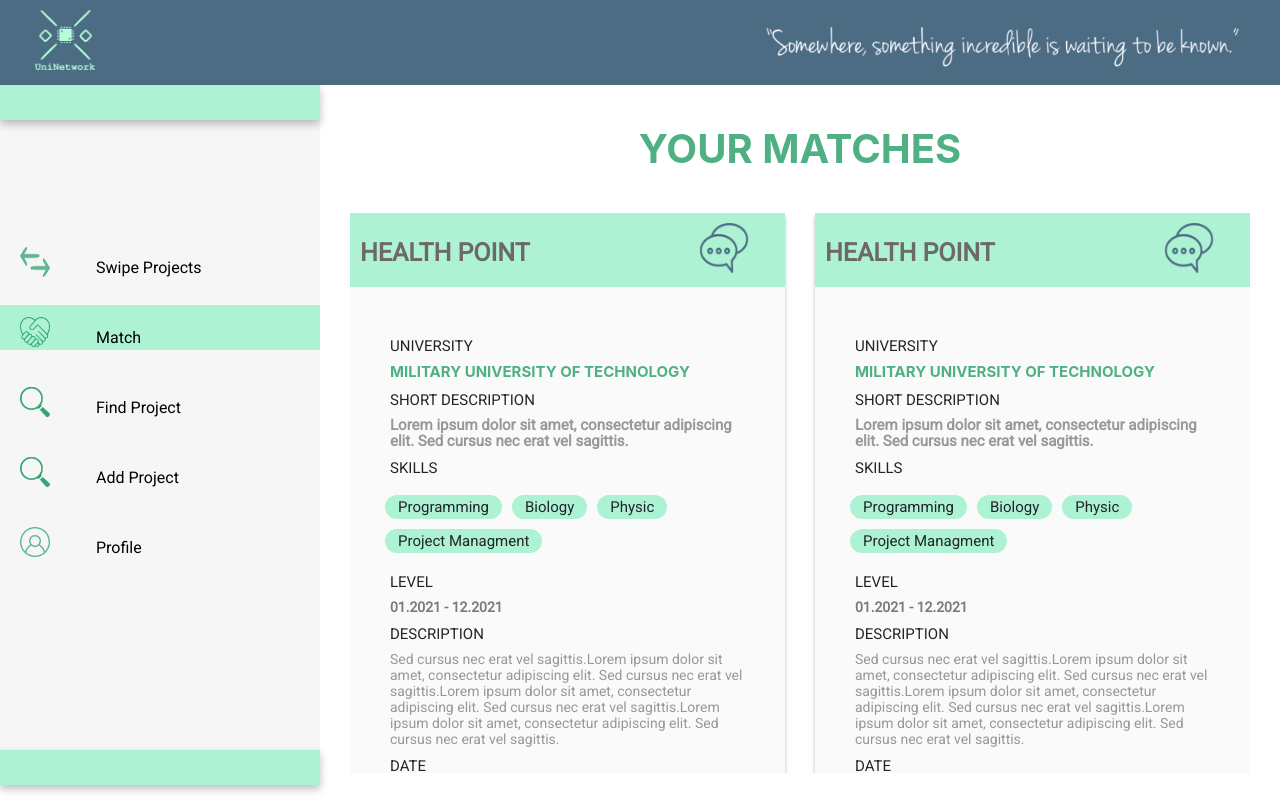
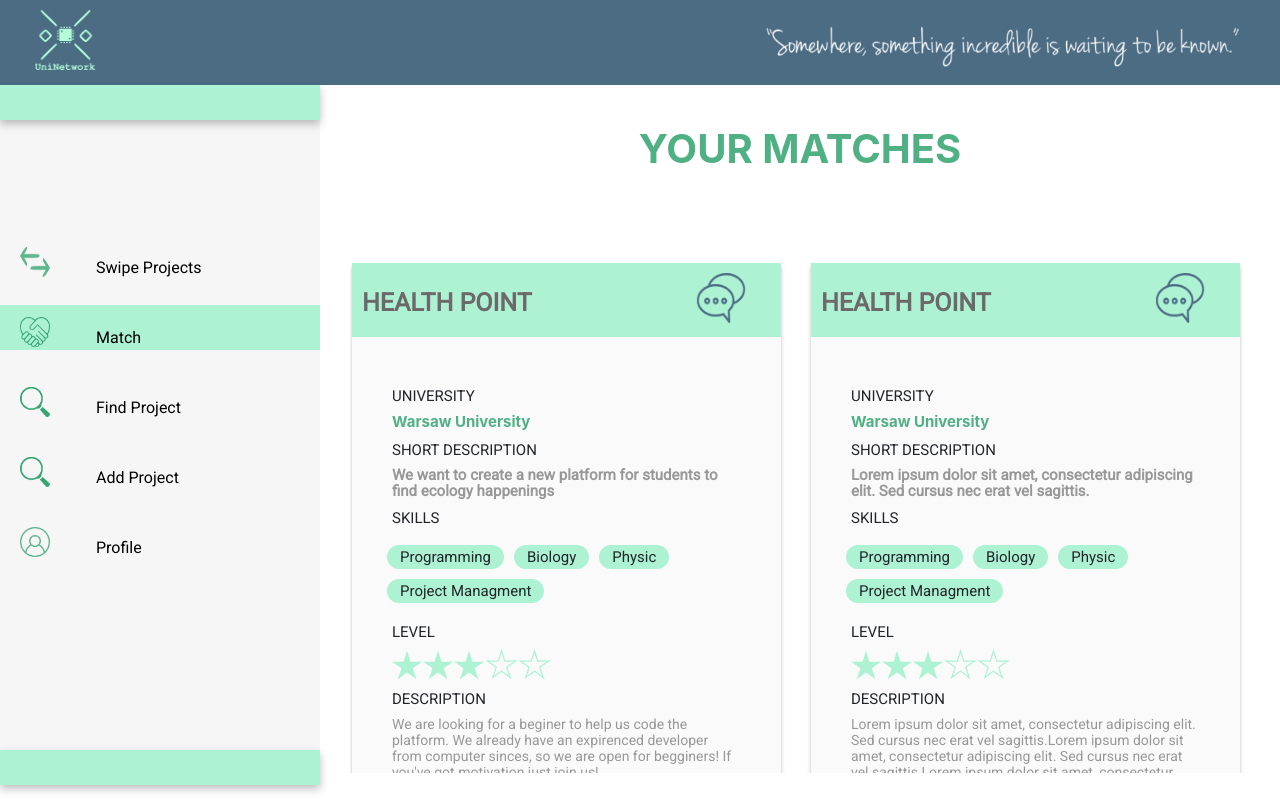
Before and after one commit to KrukowskiJ/EDUHACK2021---UniNetwork, a React (Create React App) app: page /matches in a window 1280 px wide. Built offline with nearby package versions, Linux system fonts and the light colour scheme.

Commit message:
connect to json data

```diff
--- a/src/views/Matches.js
+++ b/src/views/Matches.js
@@ -4,6 +4,9 @@ import styled from "styled-components"
 import { Row, Col } from 'react-bootstrap';
 import logo from '../img/matches_header.png';
 import SkillBox from "./atoms/SkillBox";
+import prjData from "../data/projects.json";
+import StarFull from "../img/starfull.png"
+import StarEmpty from "../img/starempty.png"
 
 export default () => {
   return (
@@ -12,11 +15,11 @@ export default () => {
       <SectionTitle title="YOUR MATCHES" />
 
       <ScrollView>
-        <Card />
+        <Card data={prjData[0]} data2={prjData[1]} />
 
-        <Card />
+        <Card data={prjData[2]} data2={prjData[3]} />
 
-        <Card />
+        <Card data={prjData[0]} data2={prjData[1]} />
       </ScrollView>
     </Mainn >
   );
@@ -46,7 +49,9 @@ box-shadow: 0px 4px 4px rgba(0, 0, 0, 0.25);
 const Two_Cards = styled.div`
     padding: 0px;
     border: none;
-
+    margin-Top:50px;
+    margin-Left: 2px;
+    margin-right: 10px;
 `
 
 const GreenBox = styled.div`
@@ -112,8 +117,11 @@ const Title = styled.h1`
     font-size: 15px;
     margin-top: 10px;
 `
+const Star = styled.img`
 
-const Profile_card = () => {
+`
+
+const Profile_card = ({ data }) => {
   return (
     <Col >
       <GreenBox>
@@ -132,14 +140,14 @@ const Profile_card = () => {
           UNIVERSITY
                 </Title>
         <UniversityTitle>
-          MILITARY UNIVERSITY OF TECHNOLOGY
-                </UniversityTitle>
+          {data.uni}
+        </UniversityTitle>
         <Title>
           SHORT DESCRIPTION
                 </Title>
         <ShortDescription>
-          Lorem ipsum dolor sit amet, consectetur adipiscing elit. Sed cursus nec erat vel sagittis.
-                </ShortDescription>
+          {data.shortDesc}
+        </ShortDescription>
         <Title>
           SKILLS
                 </Title>
@@ -157,35 +165,41 @@ const Profile_card = () => {
         <Title>
           LEVEL
                 </Title>
-        <Date>
-          01.2021 - 12.2021
-                </Date>
+
+        <div>
+          <Star src={StarFull} />
+          <Star src={StarFull} />
+          <Star src={StarFull} />
+          <Star src={StarEmpty} />
+          <Star src={StarEmpty} />
+        </div>
+
         <Title>
           DESCRIPTION
                 </Title>
         <Description>
-          Sed cursus nec erat vel sagittis.Lorem ipsum dolor sit amet, consectetur adipiscing elit. Sed cursus nec erat vel sagittis.Lorem ipsum dolor sit amet, consectetur adipiscing elit. Sed cursus nec erat vel sagittis.Lorem ipsum dolor sit amet, consectetur adipiscing elit. Sed cursus nec erat vel sagittis.
-                </Description>
+          {data.desc}
+        </Description>
         <Title>
           DATE
                 </Title>
         <Date>
-          01.2021 - 12.2021
-                </Date>
+          {data.date}
+        </Date>
       </CardBorder >
     </Col>
   );
 }
 
-const Card = () => {
+const Card = ({ data, data2 }) => {
   return (
     <Two_Cards>
 
       <Row>
 
-        <Profile_card></Profile_card>
+        <Profile_card data={data}></Profile_card>
 
-        <Profile_card></Profile_card>
+        <Profile_card data={data2}></Profile_card>
 
       </Row>
 
```
